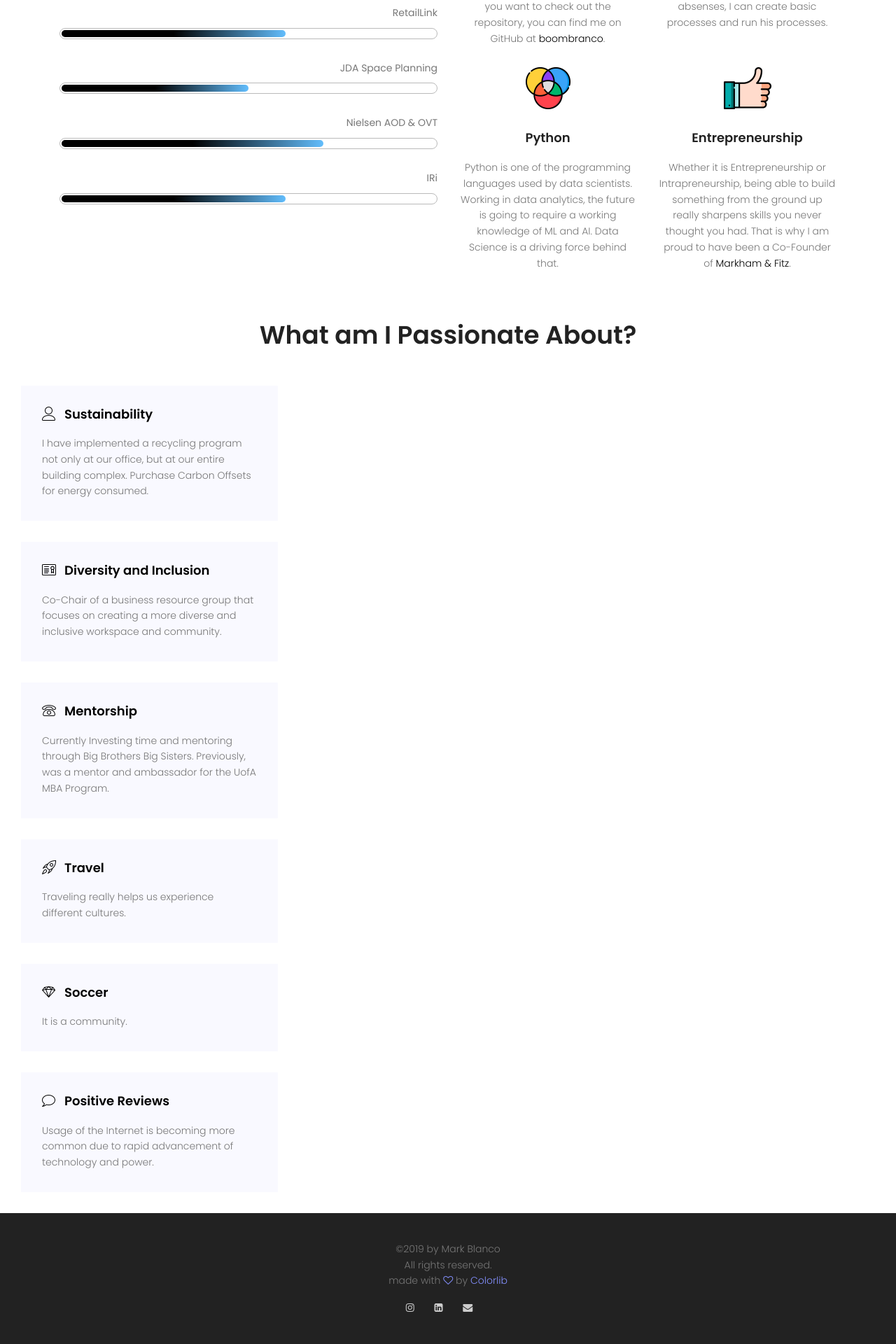
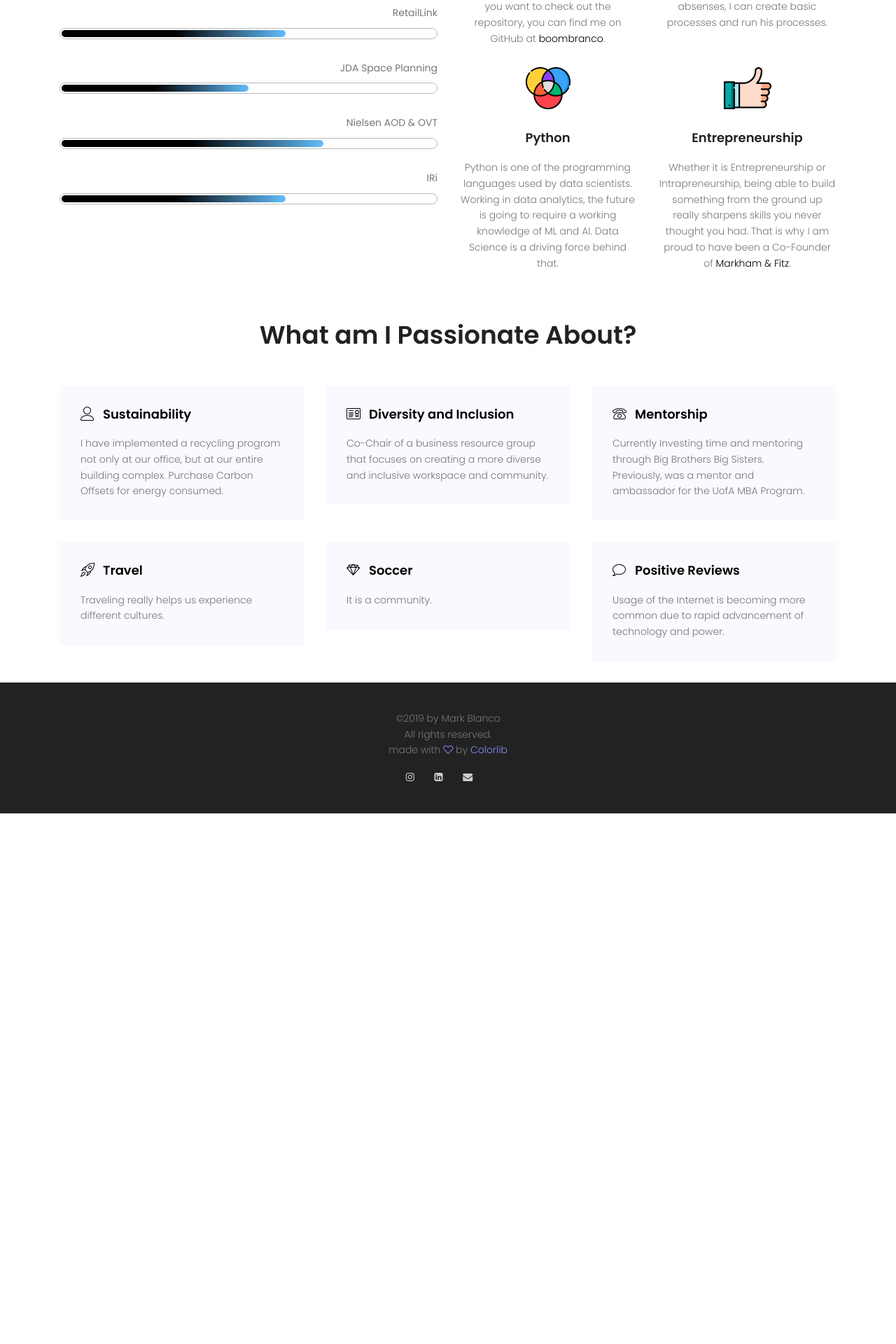
Before and after one commit to boombranco/boombranco.github.io, a Jekyll site: the page about.html, which Jekyll copies as it is, in a window 1280 px wide. Shown: the part 1083-3003 px from the top of the page at 70% size. Built offline with Jekyll 4.4.1, drawn with Linux system fonts in a browser that asks for light colours; nearby versions of some CDN libraries; after the commit the page ends 2245 px from its top, so only the background shows below that.

Commit message:
Fixing formatting on about page

```diff
--- a/about.html
+++ b/about.html
@@ -244,8 +244,10 @@
       </div>
     </section>
     <section class="feature-area">
+      <div class="container">
+        <div class="row">
         <div class="col-lg-4 col-md-6">
-          <div class="single-feature mb-30 mr-15 ml-15">
+          <div class="single-feature mb-30">
             <div class="title d-flex flex-row pb-20">
               <span class="lnr lnr-user"></span>
               <h4><a href="#">Sustainability</a></h4>
@@ -256,7 +258,7 @@
           </div>
         </div>
         <div class="col-lg-4 col-md-6">
-          <div class="single-feature mb-30 mr-15 ml-15">
+          <div class="single-feature mb-30">
             <div class="title d-flex flex-row pb-20">
               <span class="lnr lnr-license"></span>
               <h4><a href="#">Diversity and Inclusion</a></h4>
@@ -267,7 +269,7 @@
           </div>
         </div>
         <div class="col-lg-4 col-md-6">
-          <div class="single-feature mb-30 mr-15 ml-15">
+          <div class="single-feature mb-30">
             <div class="title d-flex flex-row pb-20">
               <span class="lnr lnr-phone"></span>
               <h4><a href="#">Mentorship</a></h4>
@@ -278,7 +280,7 @@
           </div>
         </div>
         <div class="col-lg-4 col-md-6">
-          <div class="single-feature mb-30 mr-15 ml-15">
+          <div class="single-feature mb-30">
             <div class="title d-flex flex-row pb-20">
               <span class="lnr lnr-rocket"></span>
               <h4><a href="#">Travel</a></h4>
@@ -289,7 +291,7 @@
           </div>
         </div>
         <div class="col-lg-4 col-md-6">
-          <div class="single-feature mb-30 mr-15 ml-15">
+          <div class="single-feature mb-30">
             <div class="title d-flex flex-row pb-20">
               <span class="lnr lnr-diamond"></span>
               <h4><a href="#">Soccer</a></h4>
@@ -300,7 +302,7 @@
           </div>
         </div>
         <div class="col-lg-4 col-md-6">
-          <div class="single-feature mb-30 mr-15 ml-15">
+          <div class="single-feature mb-30">
             <div class="title d-flex flex-row pb-20">
               <span class="lnr lnr-bubble"></span>
               <h4><a href="#">Positive Reviews</a></h4>
@@ -310,6 +312,8 @@
             </p>
           </div>
         </div>
+      </div>
+      </div>
     </section>
       <!-- End Passion Projects Section -->
 
```
Also changed, not shown: css/bootstrap.css.
